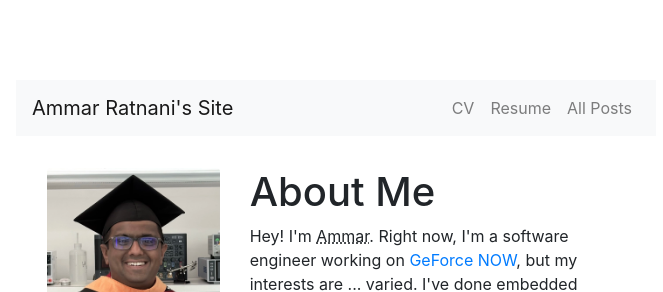
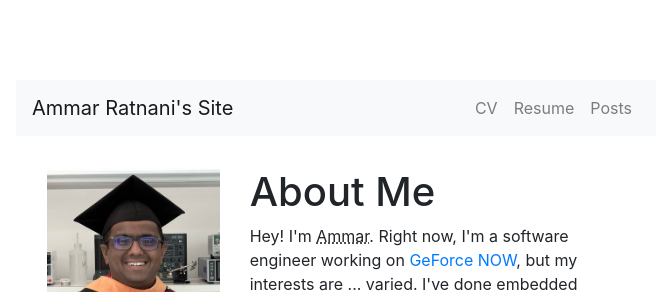
Before and after one commit to ammrat13/ammrat13.github.io, a Jekyll site: the page built from index.html, in a window 1280 px wide. Shown: the top 292 px of the page, without its empty margins (304-967 px from the left). Built offline with Jekyll 4.4.1, drawn with Linux system fonts in a browser that asks for light colours; nearby versions of some CDN libraries.

Commit message:
Get rid of "All" in "All Posts" link
This is more concise, and it prevents the browser from trying to split
the text into two lines.

```diff
--- a/_data/navbar_links.yml
+++ b/_data/navbar_links.yml
@@ -6,5 +6,5 @@
   page: /assets/pdf/cv.pdf
 - name: Resume
   page: /assets/pdf/resume.pdf
-- name: All Posts
+- name: Posts
   page: /post_listing/
```
